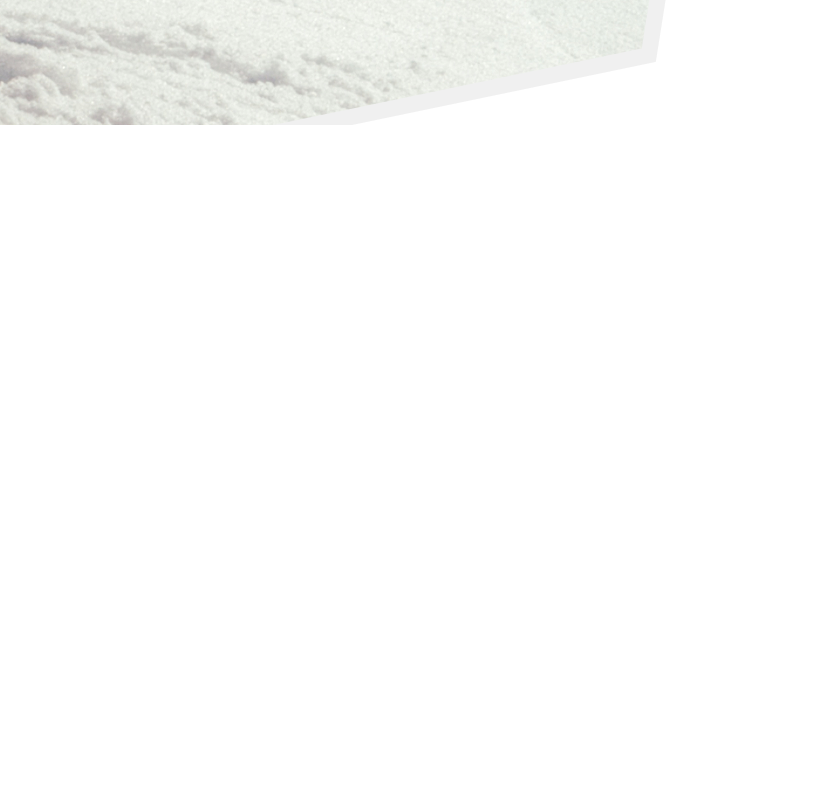
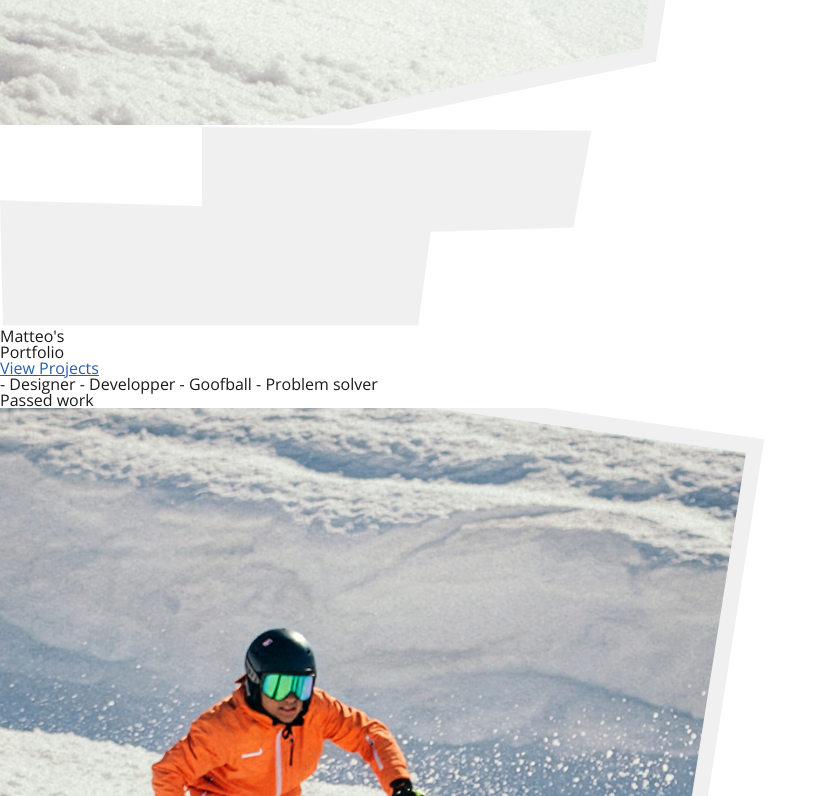
Before and after one commit to matteo-jacobs/portfolio, a React (Vite) app: page / in a window 1280 px wide. Shown: the part 753-1549 px from the top of the page, without its empty margins (0-827 px from the left). Before the commit the page ends 880 px from the top, so only its background shows below. Built offline with nearby package versions, Linux system fonts and the light colour scheme.

Commit message:
"html home page"

```diff
--- a/src/pages/Home.jsx
+++ b/src/pages/Home.jsx
@@ -1,12 +1,57 @@
 import skier from '../assets/skier.jpg'
+import heroTitle__background from '../assets/heroTitle__background.jpg'
 import Navigation from '../components/navigation.jsx'
+import Footer from '../components/footer.jsx'
 
 export default function Home() {
 
   return (
-    <div className="hero">
+    <div ClassName="homePage">
       <Navigation />
-      <img src={skier} alt="Skier" className="hero-image" />
+      <div className="hero">
+        <img src={skier} alt="Skier" className="hero-image" />
+        <div className="hero-title">
+          <img src={heroTitle__background} className="hero-title__background" />
+          <h1>Matteo's</h1>
+          <h1>Portfolio</h1>
+        </div>
+        <a href="#scroll-down" className="CTA">View Projects</a>
+        <div className="scrolling-bar">
+          <span> - </span>
+          <span>Designer</span>
+          <span> - </span>
+          <span>Developper</span>
+          <span> - </span>
+          <span>Goofball</span>
+          <span> - </span>
+          <span>Problem solver</span>
+        </div>
+      </div>
+      <div className="homePage__content">
+        <h2>Passed work</h2>
+        <div>
+          <div>
+            <img src={skier} alt="Skier" className="homePage__content__image" />
+            <h3>Project Title</h3>
+          </div>
+          <a href="#">View Project</a>
+        </div>
+        <div>
+          <div>
+            <img src={skier} alt="Skier" className="homePage__content__image" />
+            <h3>Project Title</h3>
+          </div>
+          <a href="#">View Project</a>
+        </div>
+        <div>
+          <div>
+            <img src={skier} alt="Skier" className="homePage__content__image" />
+            <h3>Project Title</h3>
+          </div>
+          <a href="#">View Project</a>
+        </div>
+      </div>
+      <Footer />
     </div>
   )
 }
```
Also changed, not shown: src/assets/heroTitle__background.jpg (added).
